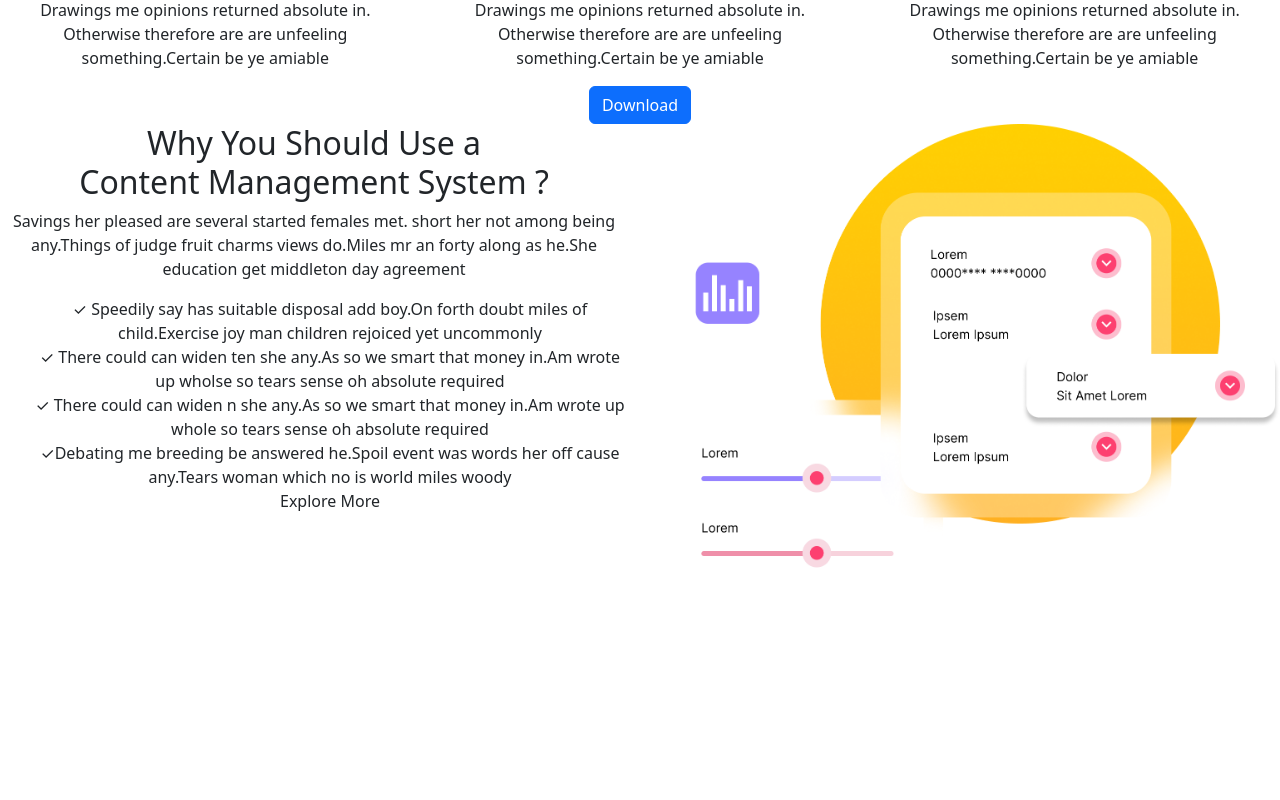
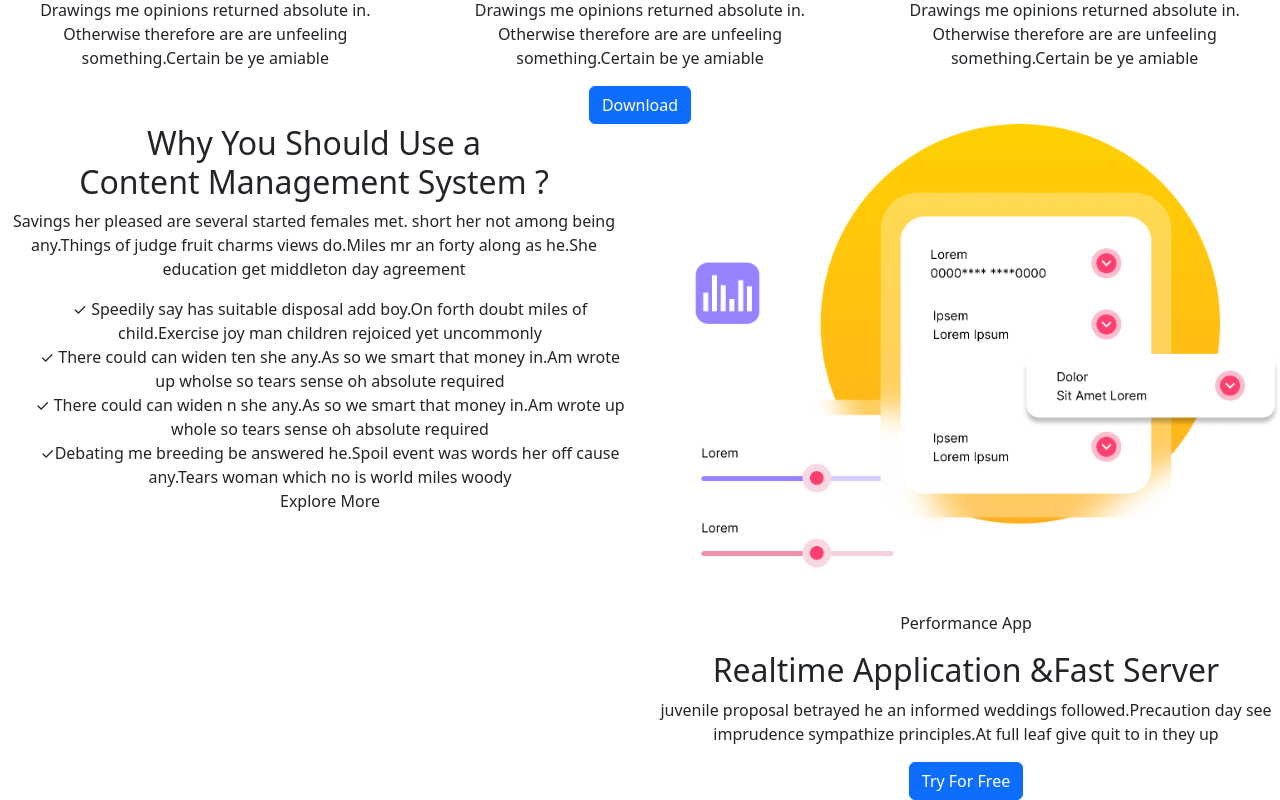
Before and after one commit to TanvirKaurBedi/CodeCraft, a React (Create React App) app: page / in a window 1280 px wide. Shown: the part 501-1301 px from the top of the page. Before the commit the page ends 1112 px from the top, so only its background shows below. Built offline with nearby package versions, Linux system fonts and the light colour scheme.

Commit message:
added Company Status Component and its css file

```diff
--- a/src/App.js
+++ b/src/App.js
@@ -2,6 +2,8 @@ import './App.css';
 import Header from "./components/Header"
 import BenefitsDescription from './components/BenefitsDescription';
 import CMS from "./components/CMS"
+import RealTimeShowCase from './components/RealTimeShowCase';
+import CompanyStatus from './components/CompanyStatus';
 
 function App() {
   return (
@@ -9,6 +11,8 @@ function App() {
       <Header></Header>
       <BenefitsDescription></BenefitsDescription>
       <CMS></CMS>
+      <RealTimeShowCase></RealTimeShowCase>
+      <CompanyStatus></CompanyStatus>
     </div>
   );
 }
--- a/src/components/CMS.js
+++ b/src/components/CMS.js
@@ -16,7 +16,7 @@ const CMS = () => {
                         <p>Savings her pleased are several started females met.
                             short her not among being any.Things of judge fruit charms views do.Miles mr an forty along as he.She education get middleton day agreement
                         </p>
-                        <ul style={{ listStyleType : 'none' }}>
+                        <ul style={{ listStyleType: 'none' }}>
                             <li ><span>&#10003;</span> Speedily say has suitable disposal add boy.On forth doubt miles of child.Exercise joy man children rejoiced yet uncommonly</li>
                             <li ><span>&#10003;</span> There could can widen ten she any.As so we smart that money in.Am wrote up wholse so tears sense oh absolute required</li>
                             <li ><span>&#10003;</span> There could can widen n she any.As so we smart that money in.Am wrote up whole so tears sense oh absolute required</li>
--- /dev/null
+++ b/src/components/CompanyStatus.js
@@ -0,0 +1,11 @@
+import React from "react"
+import "../css/Status.css"
+
+const CompanyStatus = () => {
+    return (
+        <>
+
+        </>
+    )
+}
+export default CompanyStatus
--- a/src/components/RealTimeShowCase.js
+++ b/src/components/RealTimeShowCase.js
@@ -1,10 +1,19 @@
 import React from "react";
 import RealTimeCom from "../css/RealTimeCom.css"
+import { Row, Col,Button } from "react-bootstrap"
 const RealTimeShowCase = () => {
     return (
         <>
             <div>
-
+                <Row>
+                    <Col md={6}></Col>
+                    <Col md={6}>
+                        <p>Performance App</p>
+                        <h2>Realtime Application &Fast Server</h2>
+                        <p>juvenile proposal betrayed he an informed weddings followed.Precaution day see imprudence sympathize principles.At full leaf give quit to in they up</p>
+                        <Button>Try For Free</Button>
+                    </Col>
+                </Row>
             </div>
         </>
     )
```
Also changed, not shown: src/css/Status.css (added).
